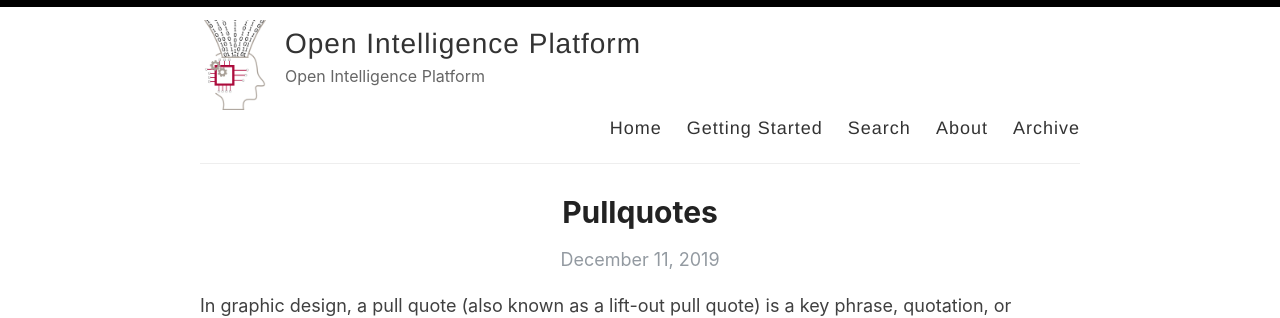
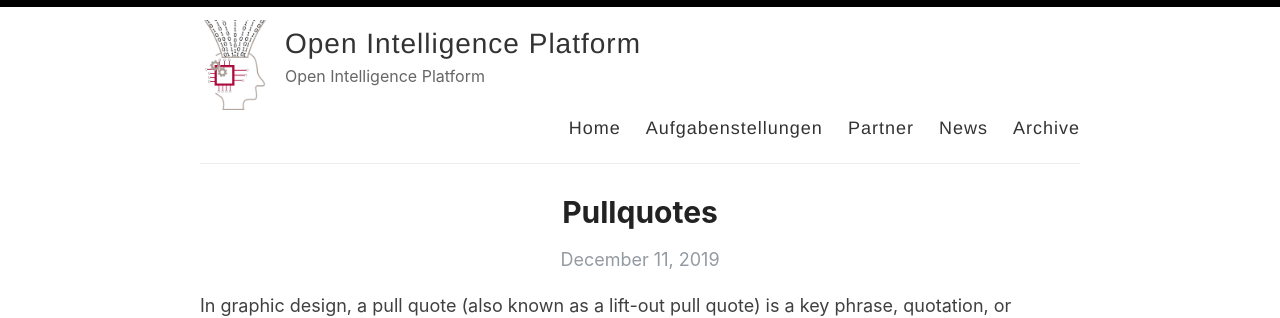
Before and after one commit to OpenIntelligencePlatform/OpenIntelligencePlatform.github.io, a Jekyll site: the page built from index.html, in a window 1280 px wide. Shown: the top 318 px of the page. Built offline with Jekyll 4.4.1, drawn with Linux system fonts in a browser that asks for light colours; the list of posts is cut into pages by our own code.

Commit message:
Slight nav changes

```diff
--- a/_layouts/default.html
+++ b/_layouts/default.html
@@ -29,9 +29,9 @@
 
             <nav>
               <a href="{{ site.baseurl }}/">Home</a>
-              <a href="{{ site.baseurl }}/getting-started">Getting Started</a>
-              <a href="{{ site.baseurl }}/search">Search</a>
-              <a href="{{ site.baseurl }}/about">About</a>
+              <a href="{{ site.baseurl }}/theses">Aufgabenstellungen</a>
+              <a href="{{ site.baseurl }}/partners">Partner</a>
+              <a href="{{ site.baseurl }}/news">News</a>
               <a href="{{ site.baseurl }}/archive">Archive</a>
             </nav>
           </header>
```
